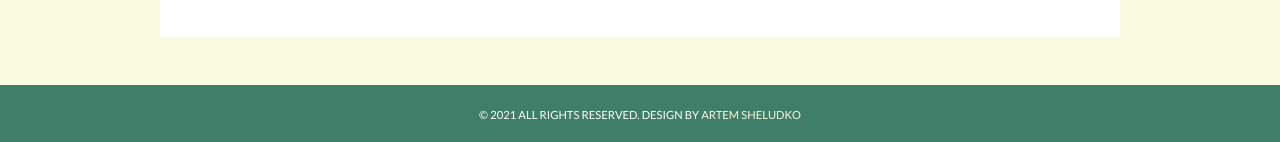
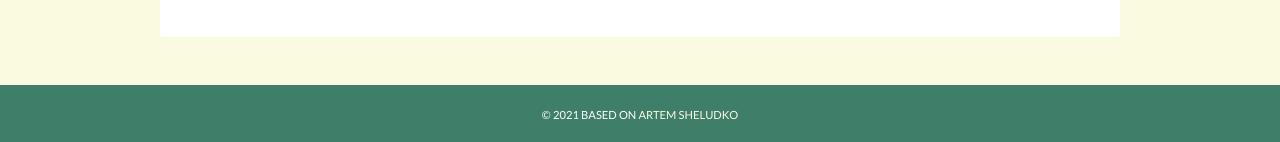
Before and after one commit to alexbarlim/ACNH, a Jekyll site: the page built from _pages/temporizador-baloes.html, in a window 1280 px wide. Shown: the part 1094-1236 px from the top of the page. Built offline with Jekyll 4.4.1, drawn with Linux system fonts in a browser that asks for light colours.

Commit message:
Update footer.html

```diff
--- a/_includes/footer.html
+++ b/_includes/footer.html
@@ -3,7 +3,7 @@
   <div class="wrapper">
     {% include social_footer.html %}
     <div class="copyright">
-      <p>&copy; {{site.time | date: '%Y'}} All rights reserved. Design by <a href="https://artemsheludko.github.io" target="_blank">Artem Sheludko</a></p>
+      <p>&copy; {{site.time | date: '%Y'}} BASED ON <a href="https://artemsheludko.github.io" target="_blank">Artem Sheludko</a></p>
     </div>
   </div>
 </footer> <!-- End Section Footer -->
```
